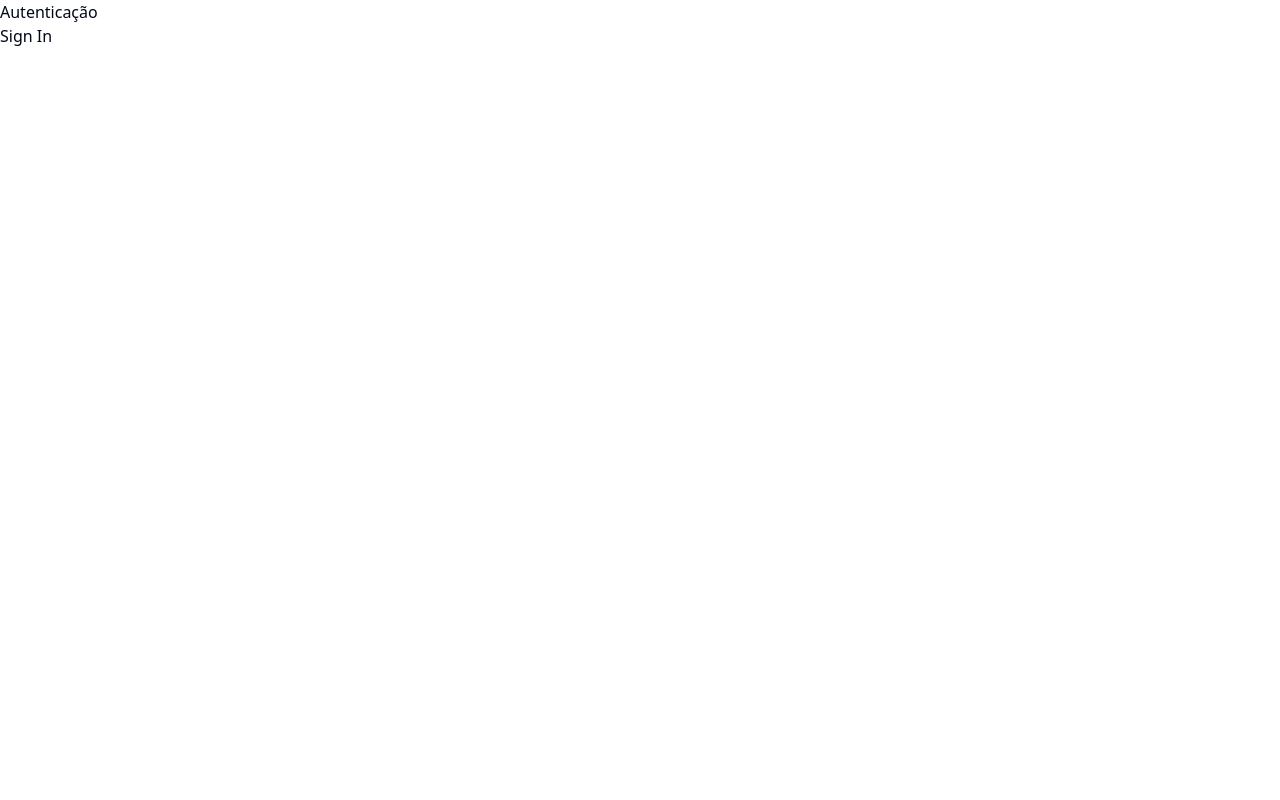
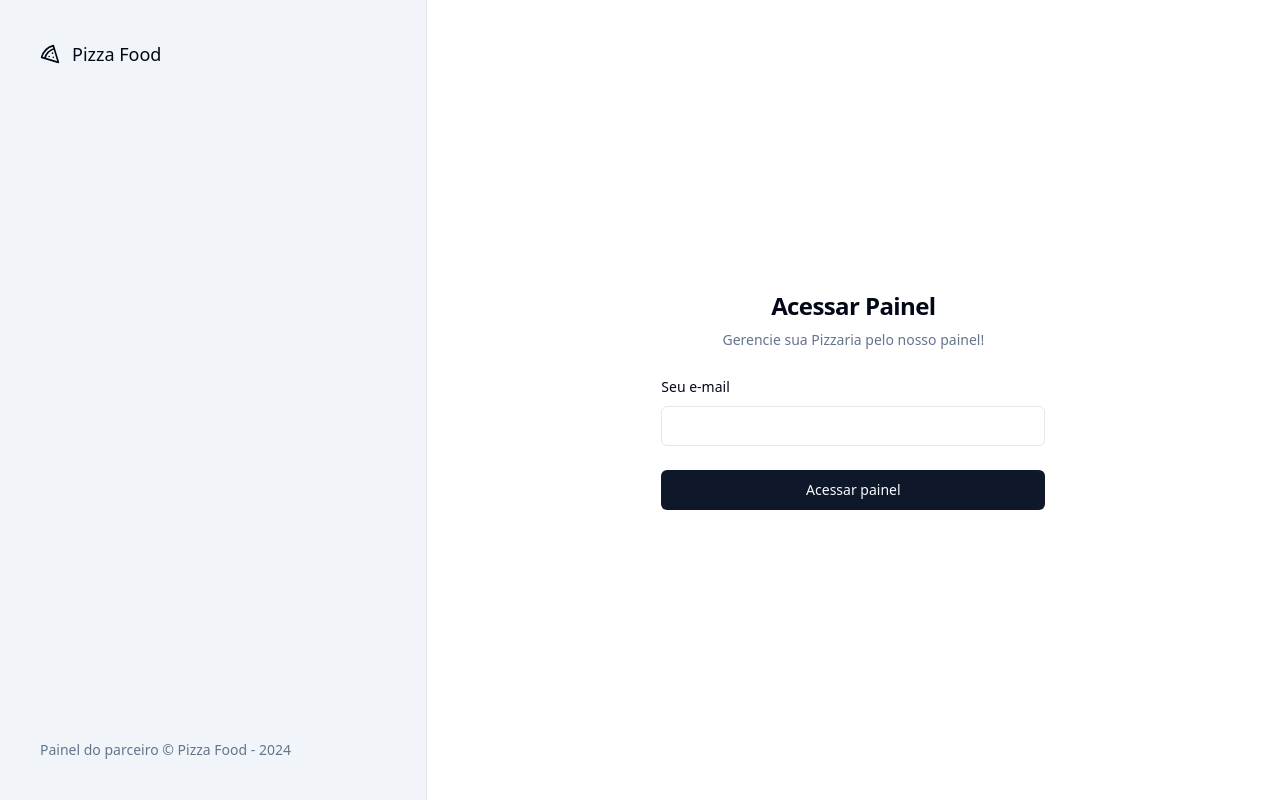
Before and after one commit to CarlosLonghi/Pizza_Food, a React (Vite) app: page /sign-in in a window 1280 px wide. Built offline with nearby package versions, Linux system fonts and the light colour scheme.

Commit message:
feat: create page sign-in

```diff
--- a/package.json
+++ b/package.json
@@ -10,6 +10,7 @@
     "preview": "vite preview"
   },
   "dependencies": {
+    "@radix-ui/react-label": "^2.0.2",
     "@radix-ui/react-slot": "^1.0.2",
     "class-variance-authority": "^0.7.0",
     "clsx": "^2.1.0",
--- /dev/null
+++ b/src/components/ui/input.tsx
@@ -0,0 +1,25 @@
+import * as React from 'react'
+
+import { cn } from '@/lib/utils'
+
+export interface InputProps
+  extends React.InputHTMLAttributes<HTMLInputElement> {}
+
+const Input = React.forwardRef<HTMLInputElement, InputProps>(
+  ({ className, type, ...props }, ref) => {
+    return (
+      <input
+        type={type}
+        className={cn(
+          'flex h-10 w-full rounded-md border border-input bg-background px-3 py-2 text-sm ring-offset-background file:border-0 file:bg-transparent file:text-sm file:font-medium placeholder:text-muted-foreground focus-visible:outline-none focus-visible:ring-2 focus-visible:ring-ring focus-visible:ring-offset-2 disabled:cursor-not-allowed disabled:opacity-50',
+          className,
+        )}
+        ref={ref}
+        {...props}
+      />
+    )
+  },
+)
+Input.displayName = 'Input'
+
+export { Input }
--- /dev/null
+++ b/src/components/ui/label.tsx
@@ -0,0 +1,24 @@
+import * as LabelPrimitive from '@radix-ui/react-label'
+import { cva, type VariantProps } from 'class-variance-authority'
+import * as React from 'react'
+
+import { cn } from '@/lib/utils'
+
+const labelVariants = cva(
+  'text-sm font-medium leading-none peer-disabled:cursor-not-allowed peer-disabled:opacity-70',
+)
+
+const Label = React.forwardRef<
+  React.ElementRef<typeof LabelPrimitive.Root>,
+  React.ComponentPropsWithoutRef<typeof LabelPrimitive.Root> &
+    VariantProps<typeof labelVariants>
+>(({ className, ...props }, ref) => (
+  <LabelPrimitive.Root
+    ref={ref}
+    className={cn(labelVariants(), className)}
+    {...props}
+  />
+))
+Label.displayName = LabelPrimitive.Root.displayName
+
+export { Label }
--- a/src/pages/_layouts/auth.tsx
+++ b/src/pages/_layouts/auth.tsx
@@ -1,11 +1,21 @@
+import { Pizza } from 'lucide-react'
 import { Outlet } from 'react-router-dom'
 
 export function AuthLayout() {
   return (
-    <div>
-      <h1>Autenticação</h1>
+    <div className="grid min-h-screen grid-cols-3">
+      <div className="flex h-full flex-col justify-between border-r border-foreground/5 bg-muted p-10 text-muted-foreground">
+        <div className="flex items-center gap-3 text-lg text-foreground">
+          <Pizza className="h-5 w-5" />
+          <span className="font-medium">Pizza Food</span>
+        </div>
 
-      <div>
+        <footer className="text-sm">
+          Painel do parceiro &copy; Pizza Food - {new Date().getFullYear()}
+        </footer>
+      </div>
+
+      <div className="col-span-2 flex items-center justify-center">
         <Outlet />
       </div>
     </div>
--- a/src/pages/auth/sign-in.tsx
+++ b/src/pages/auth/sign-in.tsx
@@ -1,10 +1,36 @@
 import { Helmet } from 'react-helmet-async'
+
+import { Button } from '@/components/ui/button'
+import { Input } from '@/components/ui/input'
+import { Label } from '@/components/ui/label'
 
 export function SignIn() {
   return (
     <>
       <Helmet title="Login" />
-      <h1>Sign In</h1>
+      <div className="p-6">
+        <div className="w-96 space-y-6">
+          <div className="flex flex-col gap-2 text-center">
+            <h1 className="text-2xl font-semibold tracking-tight">
+              Acessar Painel
+            </h1>
+            <p className="text-sm text-muted-foreground">
+              Gerencie sua Pizzaria pelo nosso painel!
+            </p>
+          </div>
+
+          <form className="space-y-6">
+            <div className="space-y-2">
+              <Label htmlFor="email">Seu e-mail</Label>
+              <Input id="email" type="email" />
+            </div>
+
+            <Button className="w-full" type="submit">
+              Acessar painel
+            </Button>
+          </form>
+        </div>
+      </div>
     </>
   )
 }
```
Also changed, not shown: 1 other file (tests, documents, lock files or other folders).
